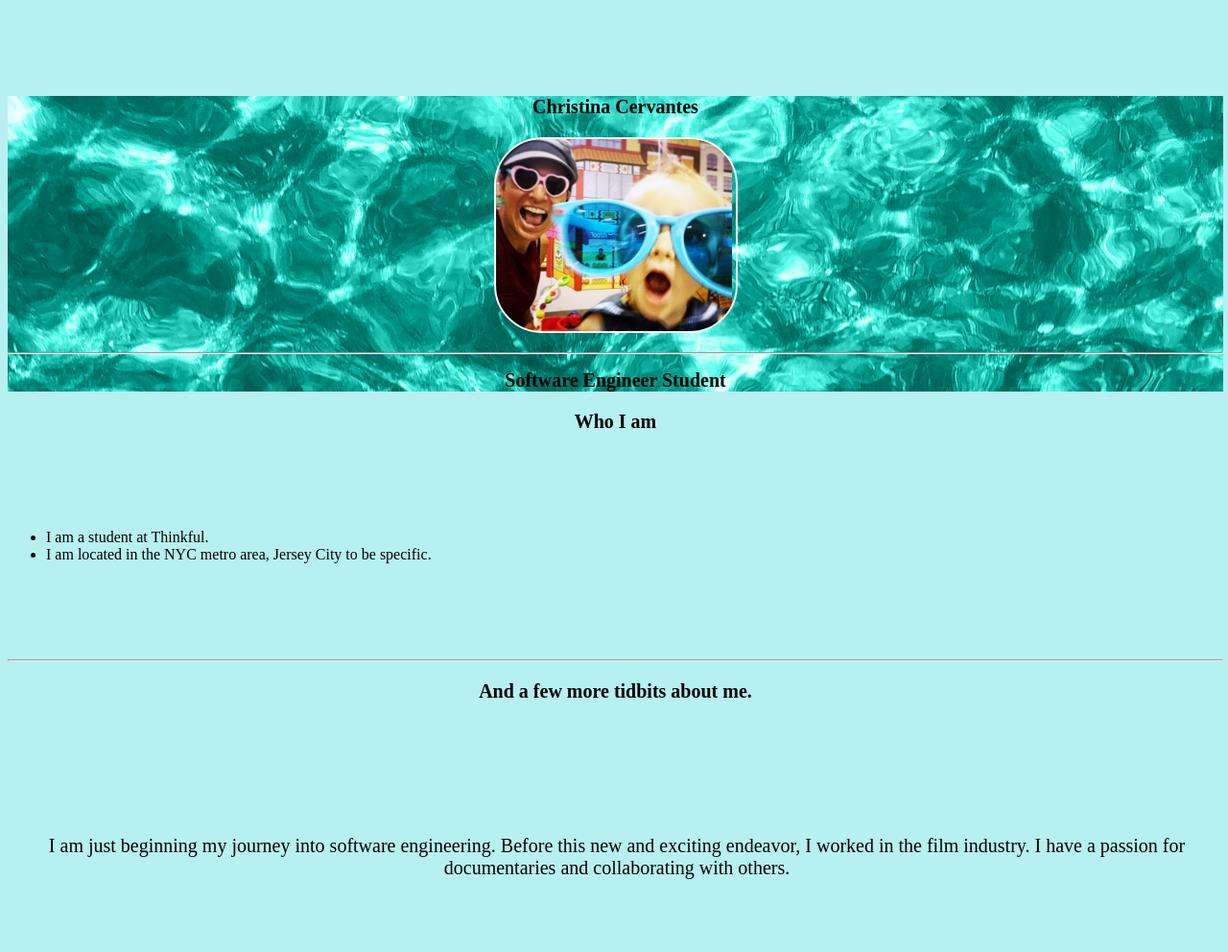
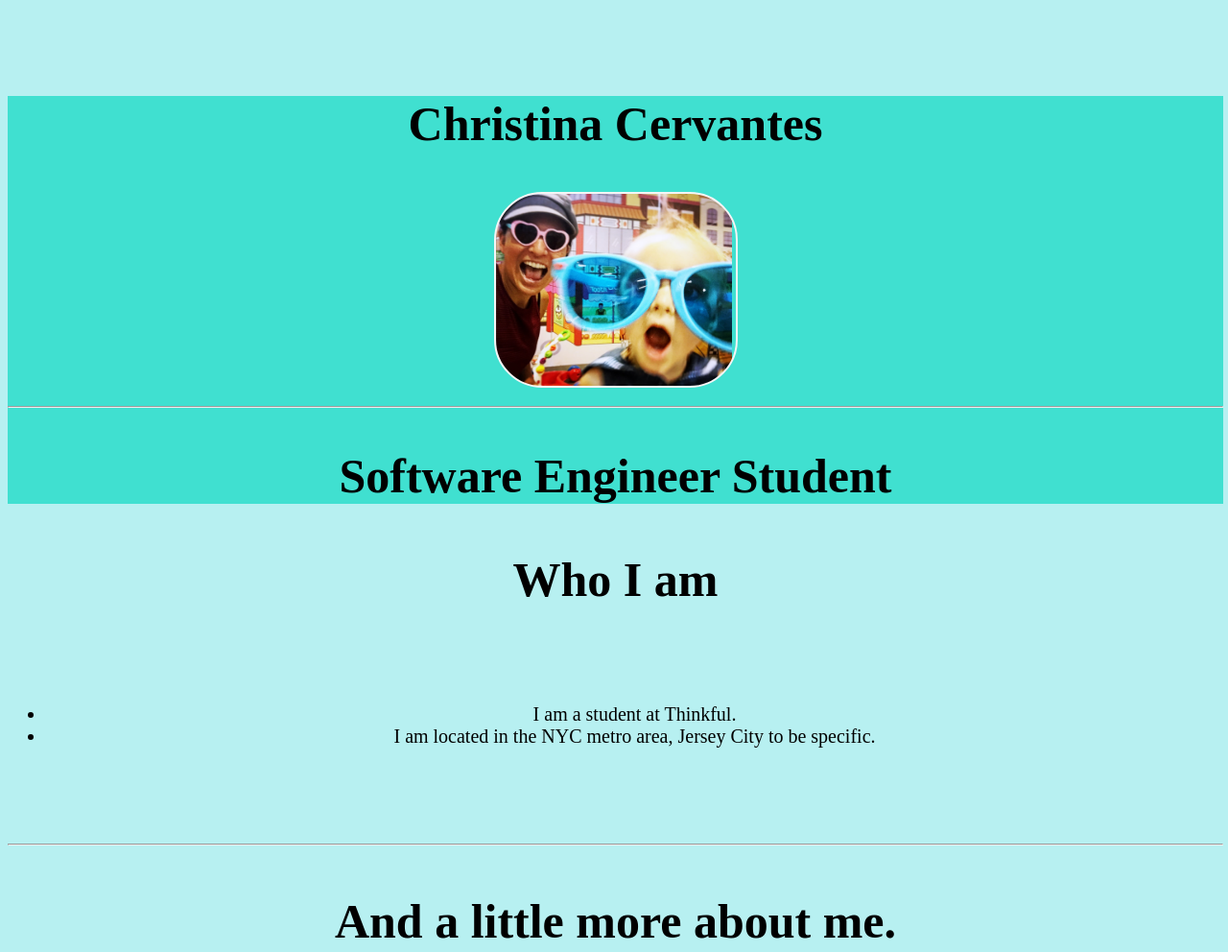
Before and after one commit to eyesforward/ChristinaCervantes, a plain HTML site: page index.html in a window 1280 px wide. Shown: the top 992 px of the page at 96% size. Drawn offline with Linux system fonts and the light colour scheme.

Commit message:
centered texts and font size

```diff
--- a/index.html
+++ b/index.html
@@ -17,7 +17,7 @@
 
   <main>
     <section>
-    <h1 class = "text-centered" > Christina Cervantes </h1>
+    <h1 class = "headers-centered" > Christina Cervantes </h1>
     </section>
     </hr>
 
@@ -26,14 +26,15 @@
       </h2>
       </section>
   <hr>
-    <h2 class= "text-centered" > Software Engineer Student </h2>
+    <h2 class= "headers-centered" > Software Engineer Student </h2>
    </header>
 <!--begin the intro as a list -->
 
     <section>
 
-    <h3 class= "text-centered" >  Who I am </h3>
-    <p class= "text-centered" >  <ul>
+    <h3 class= "headers-centered" >  Who I am </h3>
+    <p class= "text-centered" >
+       <ul class = "text-centered">
        <li> I am a student at Thinkful. </li>
        <li> I am located in the NYC metro area, Jersey City to be specific.</li>
         </ul>
@@ -43,8 +44,8 @@
 <!--More detailed info about me-->
    <hr>
    <section>
-    <h3 class= "text-centered" >  And a few more tidbits about me. </h3>
-    <br>
+    <h3 class= "headers-centered" >  And a little more about me. </h3>
+
     <p class= "text-centered" >   I am just beginning my journey into software engineering. Before this new and exciting endeavor, I worked in the film industry.  I have a passion for documentaries and collaborating with others. </p>
 
     <p class = "text-centered">There are myriad paths that lead to a coding career. I am very excited to learn how my colleagues chose their path. I am looking forward to the creative projects we will work together on, especially those drawn from a passionate interest. </p>
--- a/style.css
+++ b/style.css
@@ -27,13 +27,19 @@ body{
   background-repeat:no-repeat;
 
 }
-.text-centered {
+.headers-centered {
   text-align: center;
-  font-size: 20px
+  font-size: 50px; border: 3px dark blue;
 }
 
+.text-centered{
+  text-align: center;
+  font-size: 20px;
+  border: 3px dark blue;
+
+}
 main{
-  background-color: turquoise; background-image: url(img/water.jpg); background-blend-mode:luminosity;
+  background-color: turquoise; /*background-image: url(img/water.jpg)*/; background-blend-mode:luminosity;
   border-block-start-color: black; border-width: 3 px;
 }
 
@@ -43,7 +49,7 @@ main{
 h1 h2 {font-family:'Gill Sans', 'Gill Sans MT', Calibri, 'Trebuchet MS', sans-serif ; color: black ; font-style:oblique; text-align: center;
 font-kerning:inherit; font-size: 80px}
 
-ul ol {font-family:Cambria, Cochin, Georgia, Times, 'Times New Roman', serif; color: black; font-style: italic; list-style-position:inside; font-size: 30px;}
+ul ol {font-family:Cambria, Cochin, Georgia, Times, 'Times New Roman', serif; color: black; font-style: italic; list-style-position:inside; font-size: 30px; text-align: center;}
 
 /* adding margins to give a more professional look*/
 
```
